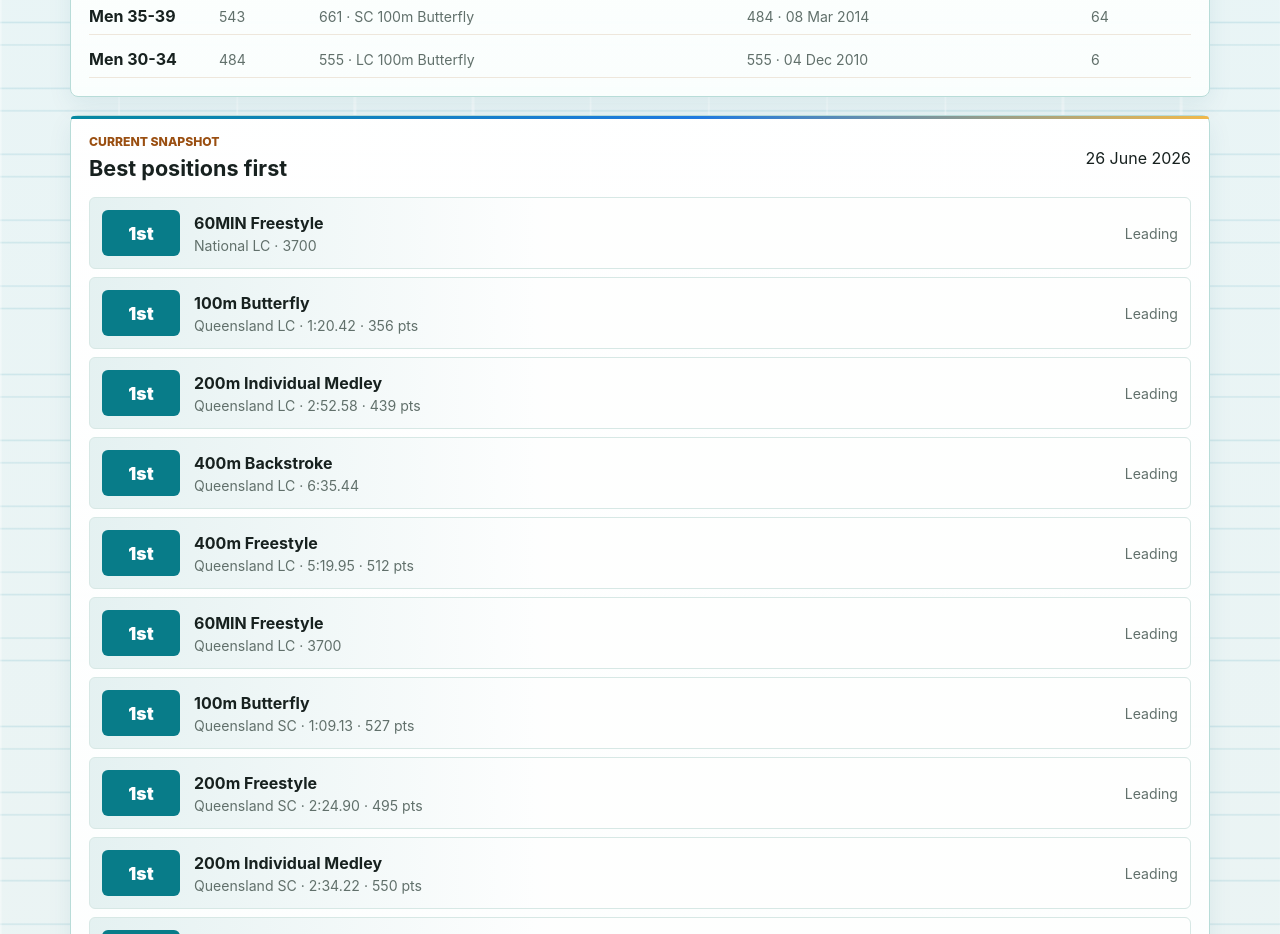
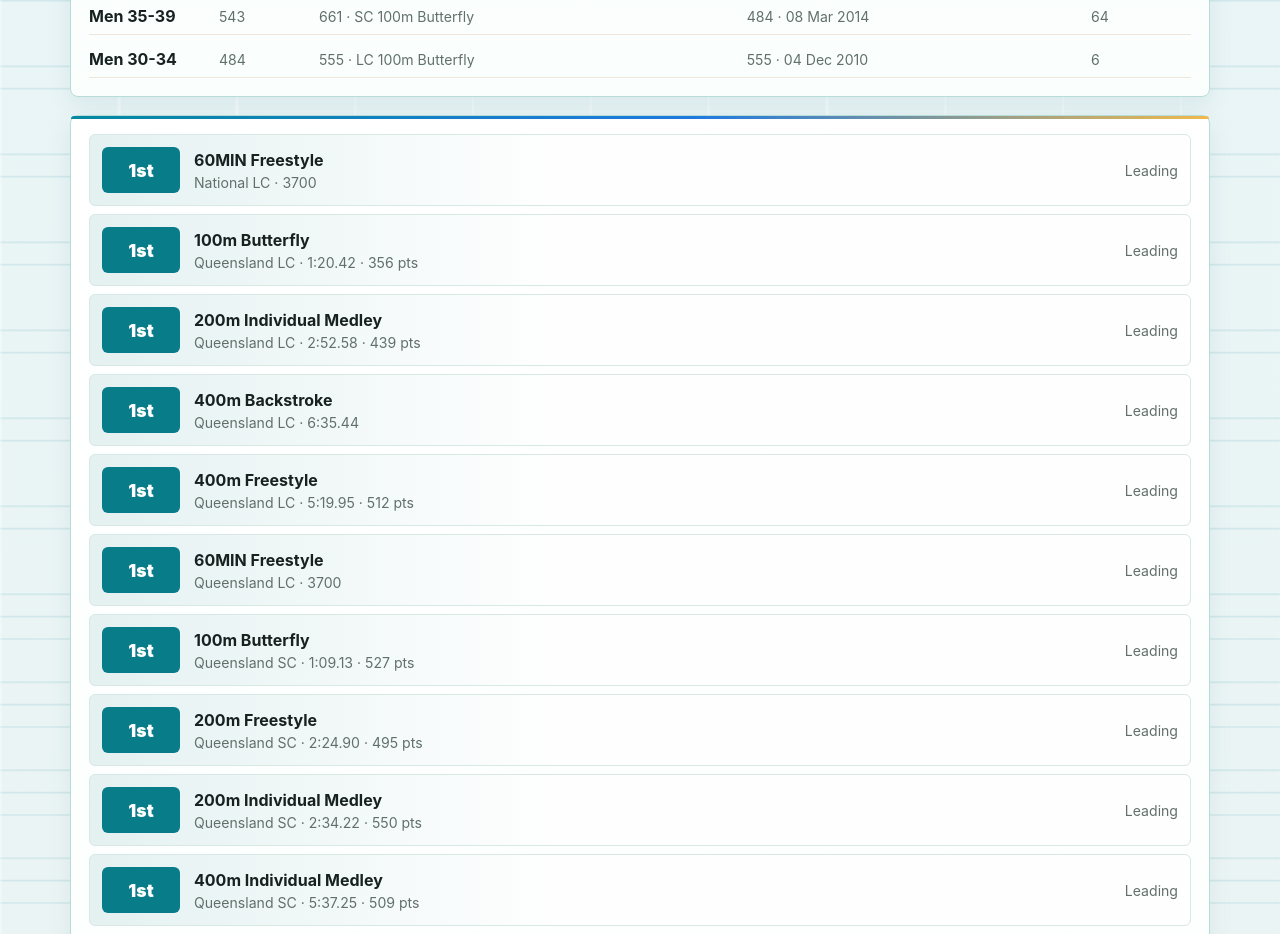
Before and after one commit to PaulNichols/masters-swimming-rankings, a React (Vite) app: page / in a window 1280 px wide. Shown: the part 880-1814 px from the top of the page. Built offline with nearby package versions, Linux system fonts and the light colour scheme.

Commit message:
Remove rankings panel header

```diff
--- a/src/App.tsx
+++ b/src/App.tsx
@@ -412,13 +412,6 @@ export function App() {
           </section>
 
           <section className="panel">
-            <div className="section-heading">
-              <div>
-                <p className="eyebrow">Current snapshot</p>
-                <h2>Best positions first</h2>
-              </div>
-              <span>{latest ? formatDate(latest.checkedAt) : ''}</span>
-            </div>
             <div className="rank-list">
               {currentEntries.map((entry) => {
                 const entryPointResult = allPointResults.find((item) => (
```
